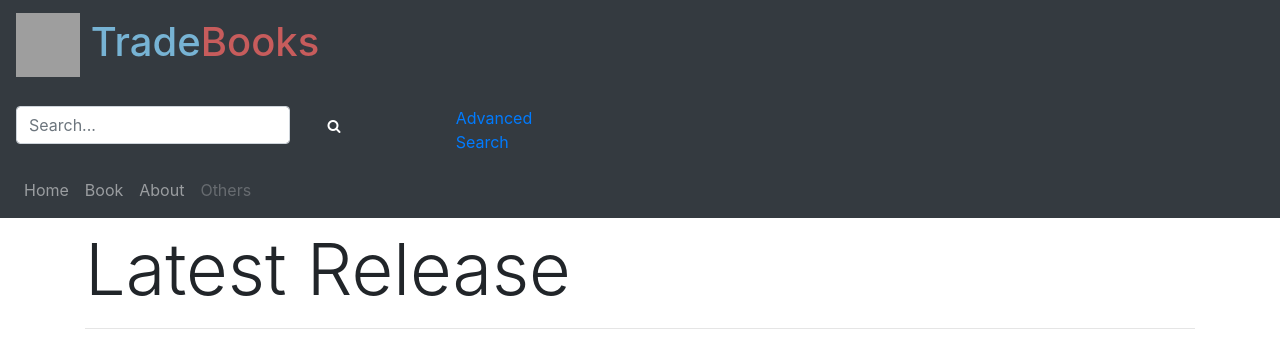
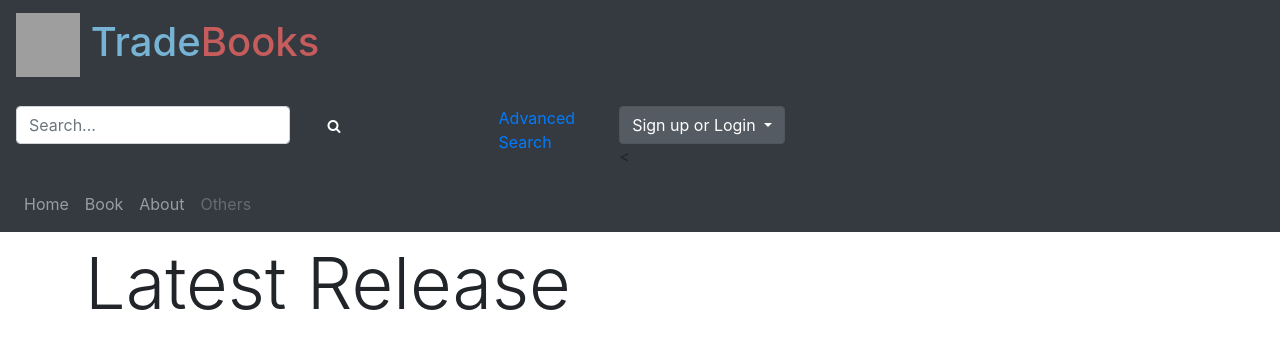
Before and after one commit to susamusa29/trade_books_project, a Django app: page / in a window 1280 px wide. Shown: the top 342 px of the page. Run offline with Django 3.2, Linux system fonts and the light colour scheme; some libraries are stand-ins or nearby versions; grey boxes are pictures that could not be loaded.

Commit message:
added login/sign up/profile in base

```diff
--- a/templates/tradebooks/base.html
+++ b/templates/tradebooks/base.html
@@ -8,10 +8,12 @@
     note:
     footer a bit wonky
     moved scripts up. not working for other files if below.
+    added sign up/ login and profile button
 
     todo:
     change color
     add collapsed navbar expand button
+    create user.logged_in
 
 
     Author: Teoh Yee Hou (2471020t)
@@ -89,7 +91,7 @@
                     <!--<div class="collapse navbar-collapse" id="navbarCollapse">-->
                         <!--<div class="container">-->
                             <div class="row">
-                                <div class="col-md-10 col-xs-12">
+                                <div class="col-md-8 col-xs-12">
                                     <form class="form-inline mr-auto">
                                         <div class="form my-0">
                                             <input class="form-control"
@@ -110,10 +112,68 @@
                                         Advanced Search
                                     </a>
                                 </div>
+
+                                <div class = "col-md-2 col xs-12">
+                                <!-- login button -->
+                                    {% if user.logged_in %}
+                                        <!-- show link to user page adn option to logout-->
+                                        <div class="dropdown show">
+                                            <a class="btn btn-secondary dropdown-toggle"
+                                               role="button"
+                                               id="userDropdown"
+                                               data-toggle="dropdown"
+                                               aria-haspoppup="true"
+                                               aria-expanded="false"
+                                               href="{% url 'tradebooks:user' %}">
+                                                My Profile
+                                            </a>
+                                            <div class="dropdown-menu"
+                                                 aria-labelledby="userDropdown">
+                                                <a class="dropdown-item"
+                                                   href="{% url 'tradebooks:user' %}">
+                                                    user
+                                                </a>
+                                                <a class="dropdown-item"
+                                                   href="#">
+                                                    Sign Out
+                                                </a>
+                                            </div>
+                                        </div>
+                                        {% else %}
+                                        <!-- should lead to login page -->
+                                        <div class="dropdown show">
+                                            <a class="btn btn-secondary dropdown-toggle"
+                                               role="button"
+                                               id="userDropdown"
+                                               data-toggle="dropdown"
+                                               aria-haspoppup="true"
+                                               aria-expanded="false"
+                                               href="#">
+                                                Sign up or Login
+                                            </a>
+                                            <div class="dropdown-menu"
+                                                 aria-labelledby="userDropdown">
+                                                <a class="dropdown-item"
+                                                   href="#">
+                                                    Sign Up
+                                                </a>
+                                                <a class="dropdown-item"
+                                                   href="{% url 'tradebooks:login' %}">
+                                                    Login
+                                                </a>
+                                            </div>
+                                        </div>
+                                        {% endif %}
+                                    <
+                                </div>
+
                             <!--</div>-->
                         <!--</div>-->
                     </div>
                 </nav>
+
+
+
                 <!-- add collapse button later -->
                 <nav class="navbar navbar-expand-lg navbar-dark bg-dark mb-2">
                     <div class="collapse navbar-collapse" id="navbarCollapse">
```
